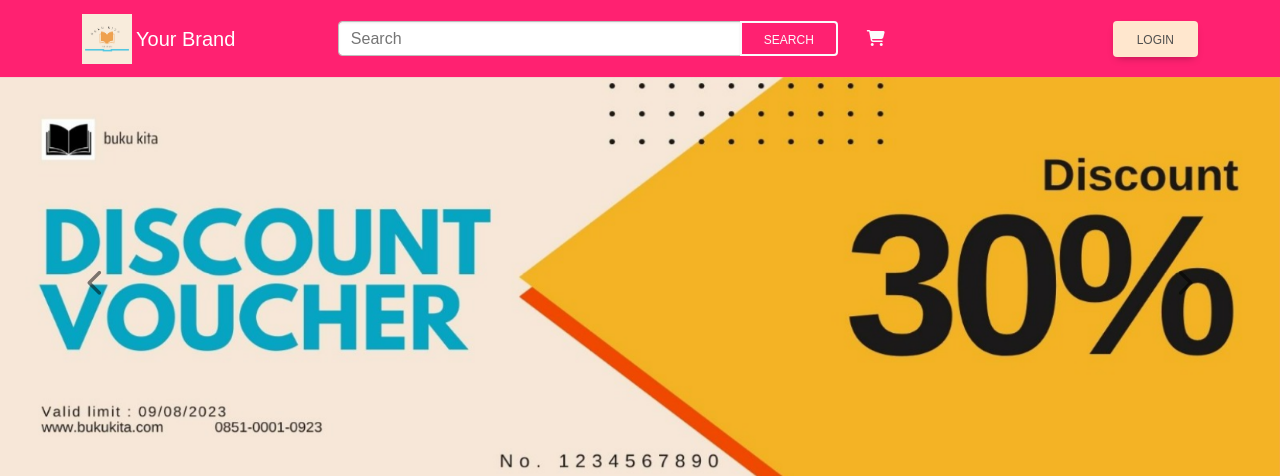
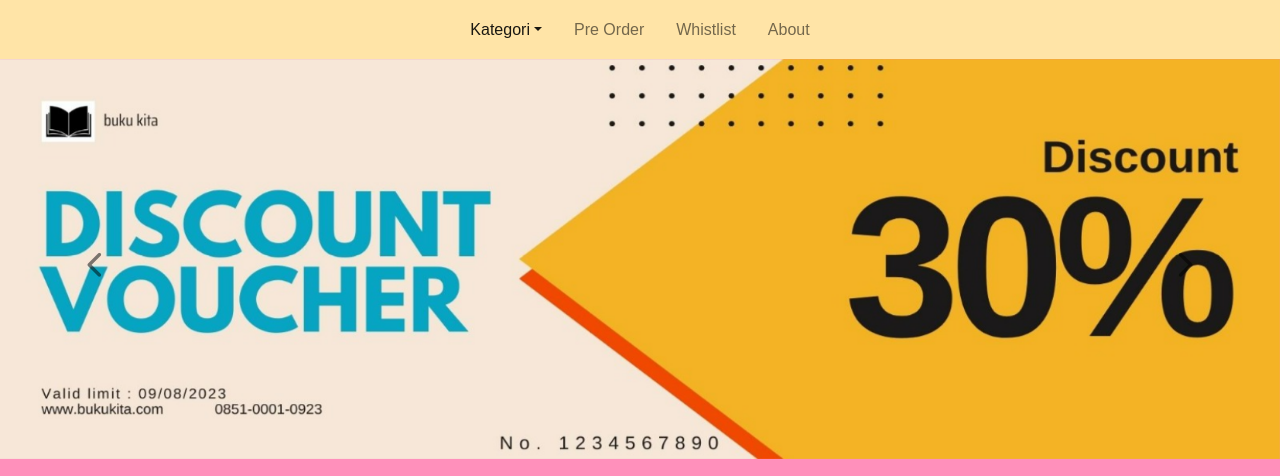
Before and after one commit to RanggaEsha/nusantara-team, a PHP site: page / in a window 1280 px wide. Shown: the top 476 px of the page. Run offline with PHP 8.4, Linux system fonts and the light colour scheme; data that the repository does not hold is empty; some libraries are stand-ins or nearby versions.

Commit message:
Update index.php

```diff
--- a/index.php
+++ b/index.php
@@ -46,38 +46,41 @@
   <body>
 
  <!-- Navbar Atas -->
- <nav class="navbar navbar-expand-lg navbar-dark nv-atas-color">
+
+
+
+<!---------------- AKHIR NAVBAR ATAS ------------------>
+
+  <!-- Navbar -->
+  <nav class="navbar navbar-expand-lg nv-color justify-content-end">
   <div class="container">
-    <a class="navbar-brand" href="#">
-      <img src="promo\WhatsApp Image 2023-06-27 at 19.25.39.jpg" alt="Logo" width="50" height="50" class="d-inline-block align-text-top">
-      Your Brand
-    </a>
-    <button class="navbar-toggler" type="button" data-bs-toggle="collapse" data-bs-target="#navbarNav" aria-controls="navbarNav" aria-expanded="false" aria-label="Toggle navigation">
+    <button class="navbar-toggler" type="button" data-bs-toggle="collapse" data-bs-target="#navbarSupportedContent" aria-controls="navbarSupportedContent" aria-expanded="false" aria-label="Toggle navigation">
       <span class="navbar-toggler-icon"></span>
     </button>
-    <div class="collapse navbar-collapse" id="navbarNav">
-      <ul class="navbar-nav mx-auto">
-        <!-- Hapus menu Home, About, dan Services -->
+    <div class="collapse navbar-collapse justify-content-end" id="navbarSupportedContent">
+      <ul class="navbar-nav me-auto mb-2 mb-lg-0 mx-auto">
+        <li class="nav-item dropdown mx-2">
+          <a class="nav-link active dropdown-toggle" role="button" data-bs-toggle="dropdown" aria-expanded="false">Kategori</a>
+          <ul class="dropdown-menu">
+            <li><a class="dropdown-item" href="#">Novel</a></li>
+            <li><a class="dropdown-item" href="#">Komedi</a></li>
+            <li><a class="dropdown-item" href="#">Religi</a></li>
           </ul>
-      <form class="d-flex navbar-form" action="./php/search.php" method="POST">
-        <div class="input-group">
-          <input class="form-control form-control-lg" type="search" name="search_query" placeholder="Search" aria-label="Search">
-          <button class="btn btn-outline-light" type="submit" name="search_submit">Search</button>
-        </div>
-      </form>
-      <div class="d-flex align-items-center">
-        <a href="keranjang.php" class="text-decoration-none text-light">
-          <i class="fas fa-shopping-cart me-2"></i>
+        </li>
+        <li class="nav-item mx-2">
+          <a class="nav-link" href="#">Pre Order</a>
+        </li>
+        <li class="nav-item mx-2">
+          <a class="nav-link" href="#">Whistlist</a>
+        </li>
+        <li class="nav-item dropdown mx-2">
+          <a class="nav-link" href="#" role="button" data-bs-toggle="dropdown" aria-expanded="false">
+            About
           </a>
-        <button type="button" class="btn btn-login-color" data-bs-toggle="modal" data-bs-target="#exampleModal">
-          Login
-        </button>
-      </div>
-    </div>
-  </div>
-</nav>
+        </li>
+      </ul>
 
-<!-- Modal -->
+      <!-- Float Login -->
       <div class="modal fade" id="exampleModal" tabindex="-1" aria-labelledby="exampleModalLabel" aria-hidden="true">
         <div class="modal-dialog modal-dialog-centered">
           <div class="modal-content">
@@ -86,33 +89,29 @@
               <button type="button" class="btn-close" data-bs-dismiss="modal" aria-label="Close"></button>
             </div>
             <div class="modal-body">
-        <form action="./php/fiturlogin.php" method="POST">
+              <form>
                 <div class="mb-3">
                   <label for="exampleInputEmail1" class="form-label">Email address</label>
-            <input type="email" name="email" class="form-control" id="exampleInputEmail1" aria-describedby="emailHelp">
+                  <input type="email" class="form-control" id="exampleInputEmail1" aria-describedby="emailHelp">
                 </div>
                 <div class="mb-3">
                   <label for="exampleInputPassword1" class="form-label">Password</label>
-            <input type="password" name="password" class="form-control" id="exampleInputPassword1">
+                  <input type="password" class="form-control" id="exampleInputPassword1">
                 </div>
                 <div class="text-center">
                   <a>Belum punya akun? </a><a href="../php/daftar.php" class="text-primary fs-8">Daftar</a>
                 </div>
+              </form>
             </div>
             <div class="modal-footer text-center mx-auto">
-          <button type="submit" class="btn btn-primary">Login</button>
-        </div>
-        </form>
+              <button type="button" class="btn btn-primary">Login</button>
             </div>
           </div>
         </div>
       </div>
-
-
-<!---------------- AKHIR NAVBAR ATAS ------------------>
-
-  <!-- Navbar -->
-
+    </div>
+  </div>
+</nav>
 
     <!-- Navrbar -->
 
```
Lines whose indentation alone changed are shown as unchanged.
